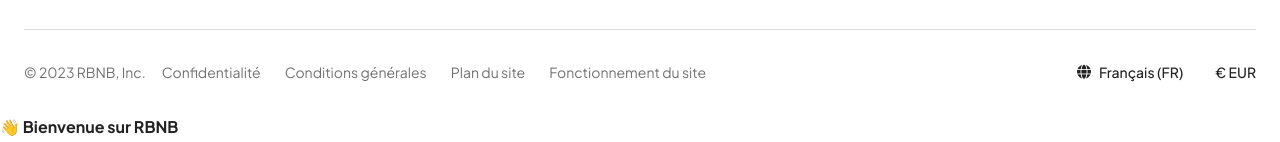
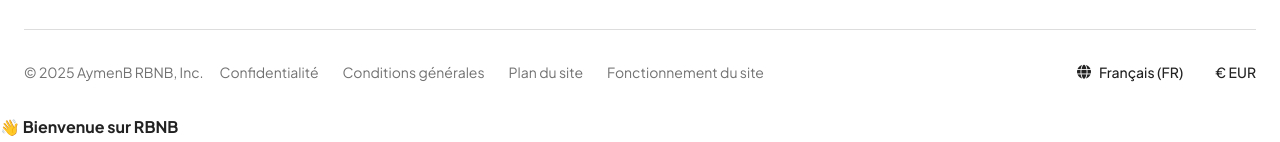
Before and after one commit to aaymenb/holbertonschool-hbnb4, a plain HTML site: page index.html in a window 1280 px wide. Shown: the part 2345-2487 px from the top of the page. Drawn offline with Linux system fonts and the light colour scheme; files that its build step writes are made by us from their sources; files whose address does not match are found by name.

Commit message:
index.html

```diff
--- a/index.html
+++ b/index.html
@@ -644,7 +644,7 @@
 
             <div class="footer-bottom">
                 <div class="footer-legal">
-                    <p>© 2023 RBNB, Inc.</p>
+                    <p>© 2025 AymenB RBNB, Inc.</p>
                     <ul>
                         <li><a href="#">Confidentialité</a></li>
                         <li><a href="#">Conditions générales</a></li>
```
